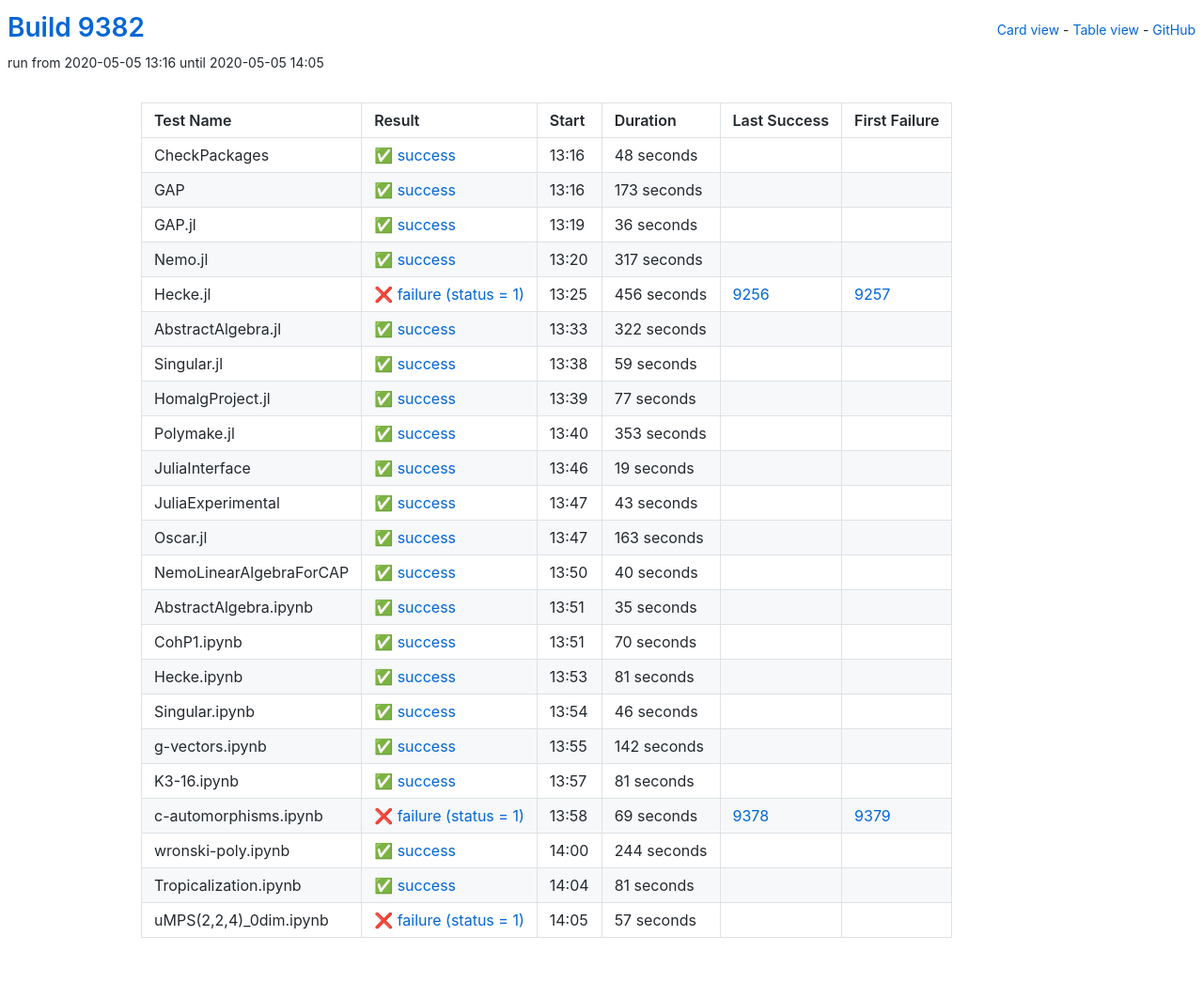
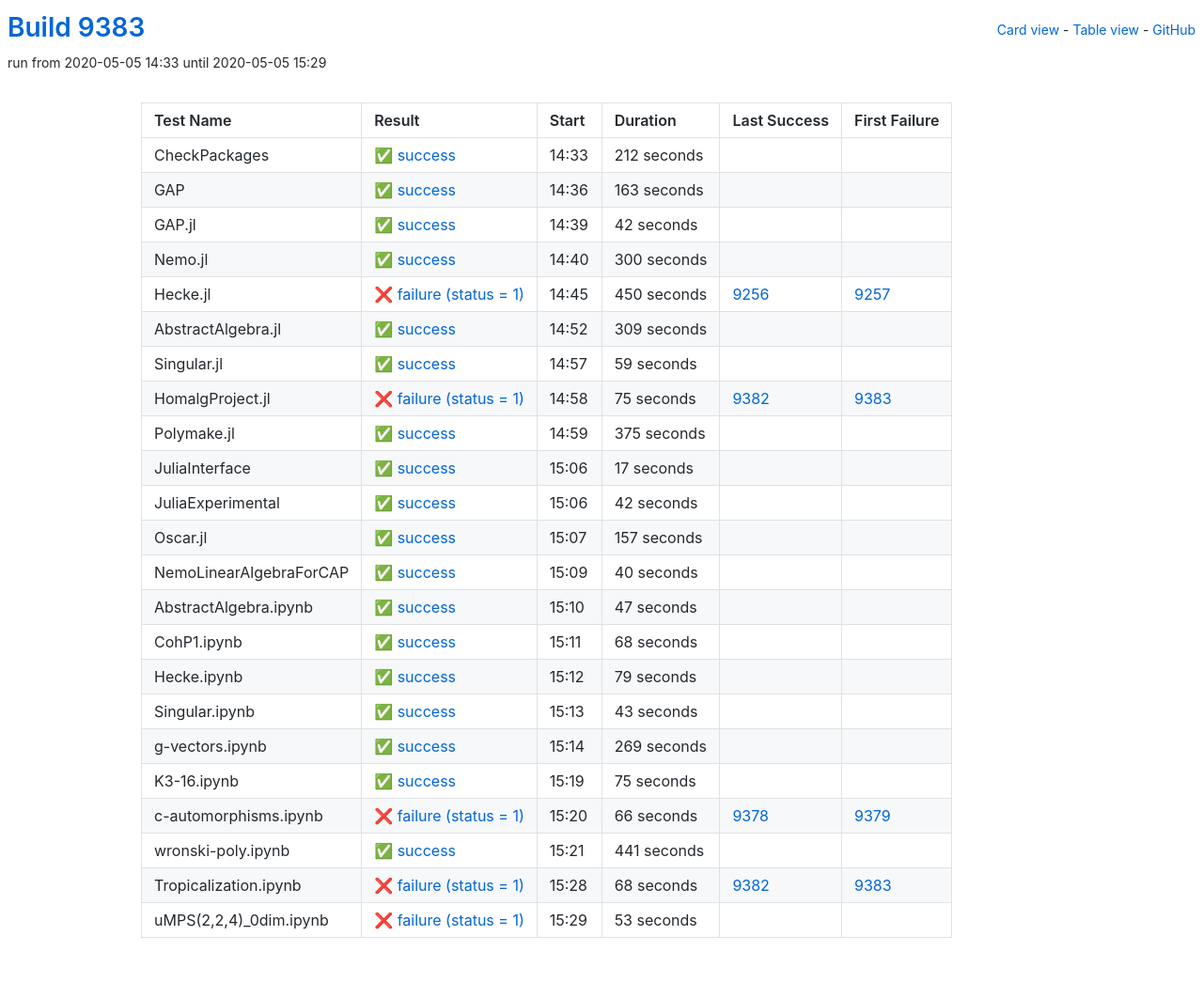
Before and after one commit to oscar-system/oscar-ci-status, a Jekyll site: the page built from table.html, in a window 1280 px wide. Shown: the whole page at 94% size. Built offline with Jekyll 4.4.1, drawn with Linux system fonts in a browser that asks for light colours.

Commit message:
Build 9383

```diff
--- a/_data/ci.yml
+++ b/_data/ci.yml
@@ -1,77 +1,77 @@
-build: 9382
-build_url: https://oscarci.mathematik.uni-kl.de/job/oscar/9382/
+build: 9383
+build_url: https://oscarci.mathematik.uni-kl.de/job/oscar/9383/
 job: oscar
 tests:
-- duration: 48
+- duration: 212
   exitcode: 0
   first_failure: false
   first_failure_url: null
   id: checkpackages
   last_success: false
   last_success_url: null
-  log: https://oscarci.mathematik.uni-kl.de/job/oscar/9382/artifact/logs/build-9382/CheckPackages.log
+  log: https://oscarci.mathematik.uni-kl.de/job/oscar/9383/artifact/logs/build-9383/CheckPackages.log
   name: CheckPackages
-  start: 2020-05-05 13:16
+  start: 2020-05-05 14:33
   status: success
   success: true
-- duration: 173
+- duration: 163
   exitcode: 0
   first_failure: false
   first_failure_url: null
   id: gap
   last_success: false
   last_success_url: null
-  log: https://oscarci.mathematik.uni-kl.de/job/oscar/9382/artifact/logs/build-9382/GAP.log
+  log: https://oscarci.mathematik.uni-kl.de/job/oscar/9383/artifact/logs/build-9383/GAP.log
   name: GAP
-  start: 2020-05-05 13:16
+  start: 2020-05-05 14:36
   status: success
   success: true
-- duration: 36
+- duration: 42
   exitcode: 0
   first_failure: false
   first_failure_url: null
   id: gap-jl
   last_success: false
   last_success_url: null
-  log: https://oscarci.mathematik.uni-kl.de/job/oscar/9382/artifact/logs/build-9382/GAP.jl.log
+  log: https://oscarci.mathematik.uni-kl.de/job/oscar/9383/artifact/logs/build-9383/GAP.jl.log
   name: GAP.jl
-  start: 2020-05-05 13:19
+  start: 2020-05-05 14:39
   status: success
   success: true
-- duration: 317
+- duration: 300
   exitcode: 0
   first_failure: false
   first_failure_url: null
   id: nemo-jl
   last_success: false
   last_success_url: null
-  log: https://oscarci.mathematik.uni-kl.de/job/oscar/9382/artifact/logs/build-9382/Nemo.jl.log
+  log: https://oscarci.mathematik.uni-kl.de/job/oscar/9383/artifact/logs/build-9383/Nemo.jl.log
   name: Nemo.jl
-  start: 2020-05-05 13:20
+  start: 2020-05-05 14:40
   status: success
   success: true
-- duration: 456
+- duration: 450
   exitcode: 1
   first_failure: 9257
   first_failure_url: https://oscarci.mathematik.uni-kl.de/job/oscar/9257/
   id: hecke-jl
   last_success: 9256
   last_success_url: https://oscarci.mathematik.uni-kl.de/job/oscar/9256/
-  log: https://oscarci.mathematik.uni-kl.de/job/oscar/9382/artifact/logs/build-9382/Hecke.jl.log
+  log: https://oscarci.mathematik.uni-kl.de/job/oscar/9383/artifact/logs/build-9383/Hecke.jl.log
   name: Hecke.jl
-  start: 2020-05-05 13:25
+  start: 2020-05-05 14:45
   status: failure
   success: false
-- duration: 322
+- duration: 309
   exitcode: 0
   first_failure: false
   first_failure_url: null
   id: abstractalgebra-jl
   last_success: false
   last_success_url: null
-  log: https://oscarci.mathematik.uni-kl.de/job/oscar/9382/artifact/logs/build-9382/AbstractAlgebra.jl.log
+  log: https://oscarci.mathematik.uni-kl.de/job/oscar/9383/artifact/logs/build-9383/AbstractAlgebra.jl.log
   name: AbstractAlgebra.jl
-  start: 2020-05-05 13:33
+  start: 2020-05-05 14:52
   status: success
   success: true
 - duration: 59
@@ -81,69 +81,69 @@ tests:
   id: singular-jl
   last_success: false
   last_success_url: null
-  log: https://oscarci.mathematik.uni-kl.de/job/oscar/9382/artifact/logs/build-9382/Singular.jl.log
+  log: https://oscarci.mathematik.uni-kl.de/job/oscar/9383/artifact/logs/build-9383/Singular.jl.log
   name: Singular.jl
-  start: 2020-05-05 13:38
+  start: 2020-05-05 14:57
   status: success
   success: true
-- duration: 77
-  exitcode: 0
-  first_failure: false
-  first_failure_url: null
+- duration: 75
+  exitcode: 1
+  first_failure: 9383
+  first_failure_url: https://oscarci.mathematik.uni-kl.de/job/oscar/9383/
   id: homalgproject-jl
-  last_success: false
-  last_success_url: null
-  log: https://oscarci.mathematik.uni-kl.de/job/oscar/9382/artifact/logs/build-9382/HomalgProject.jl.log
+  last_success: 9382
+  last_success_url: https://oscarci.mathematik.uni-kl.de/job/oscar/9382/
+  log: https://oscarci.mathematik.uni-kl.de/job/oscar/9383/artifact/logs/build-9383/HomalgProject.jl.log
   name: HomalgProject.jl
-  start: 2020-05-05 13:39
-  status: success
-  success: true
-- duration: 353
+  start: 2020-05-05 14:58
+  status: failure
+  success: false
+- duration: 375
   exitcode: 0
   first_failure: false
   first_failure_url: null
   id: polymake-jl
   last_success: false
   last_success_url: null
-  log: https://oscarci.mathematik.uni-kl.de/job/oscar/9382/artifact/logs/build-9382/Polymake.jl.log
+  log: https://oscarci.mathematik.uni-kl.de/job/oscar/9383/artifact/logs/build-9383/Polymake.jl.log
   name: Polymake.jl
-  start: 2020-05-05 13:40
+  start: 2020-05-05 14:59
   status: success
   success: true
-- duration: 19
+- duration: 17
   exitcode: 0
   first_failure: false
   first_failure_url: null
   id: juliainterface
   last_success: false
   last_success_url: null
-  log: https://oscarci.mathematik.uni-kl.de/job/oscar/9382/artifact/logs/build-9382/JuliaInterface.log
+  log: https://oscarci.mathematik.uni-kl.de/job/oscar/9383/artifact/logs/build-9383/JuliaInterface.log
   name: JuliaInterface
-  start: 2020-05-05 13:46
+  start: 2020-05-05 15:06
   status: success
   success: true
-- duration: 43
+- duration: 42
   exitcode: 0
   first_failure: false
   first_failure_url: null
   id: juliaexperimental
   last_success: false
   last_success_url: null
-  log: https://oscarci.mathematik.uni-kl.de/job/oscar/9382/artifact/logs/build-9382/JuliaExperimental.log
+  log: https://oscarci.mathematik.uni-kl.de/job/oscar/9383/artifact/logs/build-9383/JuliaExperimental.log
   name: JuliaExperimental
-  start: 2020-05-05 13:47
+  start: 2020-05-05 15:06
   status: success
   success: true
-- duration: 163
+- duration: 157
   exitcode: 0
   first_failure: false
   first_failure_url: null
   id: oscar-jl
   last_success: false
   last_success_url: null
-  log: https://oscarci.mathematik.uni-kl.de/job/oscar/9382/artifact/logs/build-9382/Oscar.jl.log
+  log: https://oscarci.mathematik.uni-kl.de/job/oscar/9383/artifact/logs/build-9383/Oscar.jl.log
   name: Oscar.jl
-  start: 2020-05-05 13:47
+  start: 2020-05-05 15:07
   status: success
   success: true
 - duration: 40
@@ -153,128 +153,128 @@ tests:
   id: nemolinearalgebraforcap
   last_success: false
   last_success_url: null
-  log: https://oscarci.mathematik.uni-kl.de/job/oscar/9382/artifact/logs/build-9382/NemoLinearAlgebraForCAP.log
+  log: https://oscarci.mathematik.uni-kl.de/job/oscar/9383/artifact/logs/build-9383/NemoLinearAlgebraForCAP.log
   name: NemoLinearAlgebraForCAP
-  start: 2020-05-05 13:50
+  start: 2020-05-05 15:09
   status: success
   success: true
-- duration: 35
+- duration: 47
   exitcode: 0
   first_failure: false
   first_failure_url: null
   id: abstractalgebra-ipynb
   last_success: false
   last_success_url: null
-  log: https://oscarci.mathematik.uni-kl.de/job/oscar/9382/artifact/logs/build-9382/AbstractAlgebra.ipynb.log
+  log: https://oscarci.mathematik.uni-kl.de/job/oscar/9383/artifact/logs/build-9383/AbstractAlgebra.ipynb.log
   name: AbstractAlgebra.ipynb
-  start: 2020-05-05 13:51
+  start: 2020-05-05 15:10
   status: success
   success: true
-- duration: 70
+- duration: 68
   exitcode: 0
   first_failure: false
   first_failure_url: null
   id: cohp1-ipynb
   last_success: false
   last_success_url: null
-  log: https://oscarci.mathematik.uni-kl.de/job/oscar/9382/artifact/logs/build-9382/CohP1.ipynb.log
+  log: https://oscarci.mathematik.uni-kl.de/job/oscar/9383/artifact/logs/build-9383/CohP1.ipynb.log
   name: CohP1.ipynb
-  start: 2020-05-05 13:51
+  start: 2020-05-05 15:11
   status: success
   success: true
-- duration: 81
+- duration: 79
   exitcode: 0
   first_failure: false
   first_failure_url: null
   id: hecke-ipynb
   last_success: false
   last_success_url: null
-  log: https://oscarci.mathematik.uni-kl.de/job/oscar/9382/artifact/logs/build-9382/Hecke.ipynb.log
+  log: https://oscarci.mathematik.uni-kl.de/job/oscar/9383/artifact/logs/build-9383/Hecke.ipynb.log
   name: Hecke.ipynb
-  start: 2020-05-05 13:53
+  start: 2020-05-05 15:12
   status: success
   success: true
-- duration: 46
+- duration: 43
   exitcode: 0
   first_failure: false
   first_failure_url: null
   id: singular-ipynb
   last_success: false
   last_success_url: null
-  log: https://oscarci.mathematik.uni-kl.de/job/oscar/9382/artifact/logs/build-9382/Singular.ipynb.log
+  log: https://oscarci.mathematik.uni-kl.de/job/oscar/9383/artifact/logs/build-9383/Singular.ipynb.log
   name: Singular.ipynb
-  start: 2020-05-05 13:54
+  start: 2020-05-05 15:13
   status: success
   success: true
-- duration: 142
+- duration: 269
   exitcode: 0
   first_failure: false
   first_failure_url: null
   id: g-vectors-ipynb
   last_success: false
   last_success_url: null
-  log: https://oscarci.mathematik.uni-kl.de/job/oscar/9382/artifact/logs/build-9382/g-vectors.ipynb.log
+  log: https://oscarci.mathematik.uni-kl.de/job/oscar/9383/artifact/logs/build-9383/g-vectors.ipynb.log
   name: g-vectors.ipynb
-  start: 2020-05-05 13:55
+  start: 2020-05-05 15:14
   status: success
   success: true
-- duration: 81
+- duration: 75
   exitcode: 0
   first_failure: false
   first_failure_url: null
   id: k3-16-ipynb
   last_success: false
   last_success_url: null
-  log: https://oscarci.mathematik.uni-kl.de/job/oscar/9382/artifact/logs/build-9382/K3-16.ipynb.log
+  log: https://oscarci.mathematik.uni-kl.de/job/oscar/9383/artifact/logs/build-9383/K3-16.ipynb.log
   name: K3-16.ipynb
-  start: 2020-05-05 13:57
+  start: 2020-05-05 15:19
   status: success
   success: true
-- duration: 69
+- duration: 66
   exitcode: 1
   first_failure: 9379
   first_failure_url: https://oscarci.mathematik.uni-kl.de/job/oscar/9379/
   id: c-automorphisms-ipynb
   last_success: 9378
   last_success_url: https://oscarci.mathematik.uni-kl.de/job/oscar/9378/
-  log: https://oscarci.mathematik.uni-kl.de/job/oscar/9382/artifact/logs/build-9382/c-automorphisms.ipynb.log
+  log: https://oscarci.mathematik.uni-kl.de/job/oscar/9383/artifact/logs/build-9383/c-automorphisms.ipynb.log
   name: c-automorphisms.ipynb
-  start: 2020-05-05 13:58
+  start: 2020-05-05 15:20
   status: failure
   success: false
-- duration: 244
+- duration: 441
   exitcode: 0
   first_failure: false
   first_failure_url: null
   id: wronski-poly-ipynb
   last_success: false
   last_success_url: null
-  log: https://oscarci.mathematik.uni-kl.de/job/oscar/9382/artifact/logs/build-9382/wronski-poly.ipynb.log
+  log: https://oscarci.mathematik.uni-kl.de/job/oscar/9383/artifact/logs/build-9383/wronski-poly.ipynb.log
   name: wronski-poly.ipynb
-  start: 2020-05-05 14:00
+  start: 2020-05-05 15:21
   status: success
   success: true
-- duration: 81
-  exitcode: 0
-  first_failure: false
-  first_failure_url: null
+- duration: 68
+  exitcode: 1
+  first_failure: 9383
+  first_failure_url: https://oscarci.mathematik.uni-kl.de/job/oscar/9383/
   id: tropicalization-ipynb
-  last_success: false
-  last_success_url: null
-  log: https://oscarci.mathematik.uni-kl.de/job/oscar/9382/artifact/logs/build-9382/Tropicalization.ipynb.log
+  last_success: 9382
+  last_success_url: https://oscarci.mathematik.uni-kl.de/job/oscar/9382/
+  log: https://oscarci.mathematik.uni-kl.de/job/oscar/9383/artifact/logs/build-9383/Tropicalization.ipynb.log
   name: Tropicalization.ipynb
-  start: 2020-05-05 14:04
-  status: success
-  success: true
-- duration: 57
+  start: 2020-05-05 15:28
+  status: failure
+  success: false
+- duration: 53
   exitcode: 1
   first_failure: false
   first_failure_url: null
   id: umps-2-2-4-0dim-ipynb
   last_success: false
   last_success_url: null
-  log: https://oscarci.mathematik.uni-kl.de/job/oscar/9382/artifact/logs/build-9382/uMPS-2-2-4-_0dim.ipynb.log
+  log: https://oscarci.mathematik.uni-kl.de/job/oscar/9383/artifact/logs/build-9383/uMPS-2-2-4-_0dim.ipynb.log
   name: uMPS(2,2,4)_0dim.ipynb
-  start: 2020-05-05 14:05
+  start: 2020-05-05 15:29
   status: failure
   success: false
```
Also changed, not shown: README.md.
